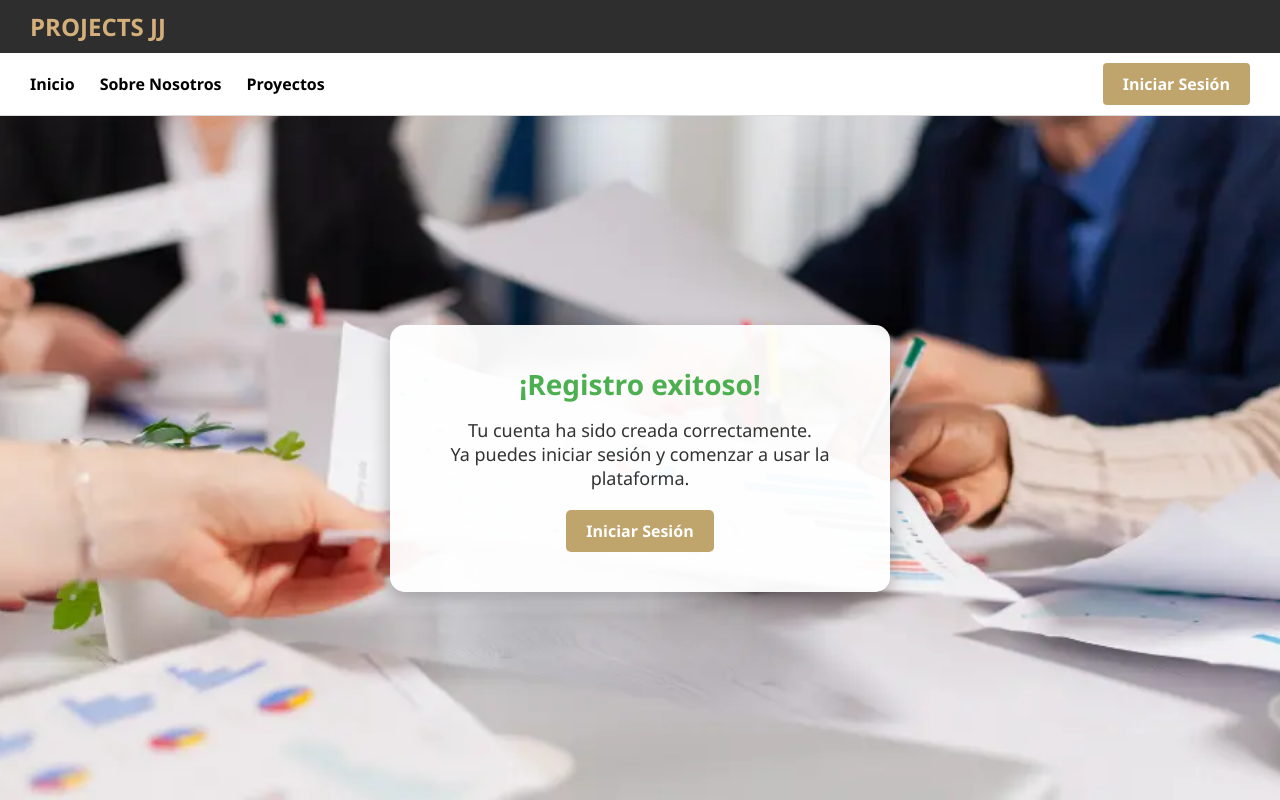
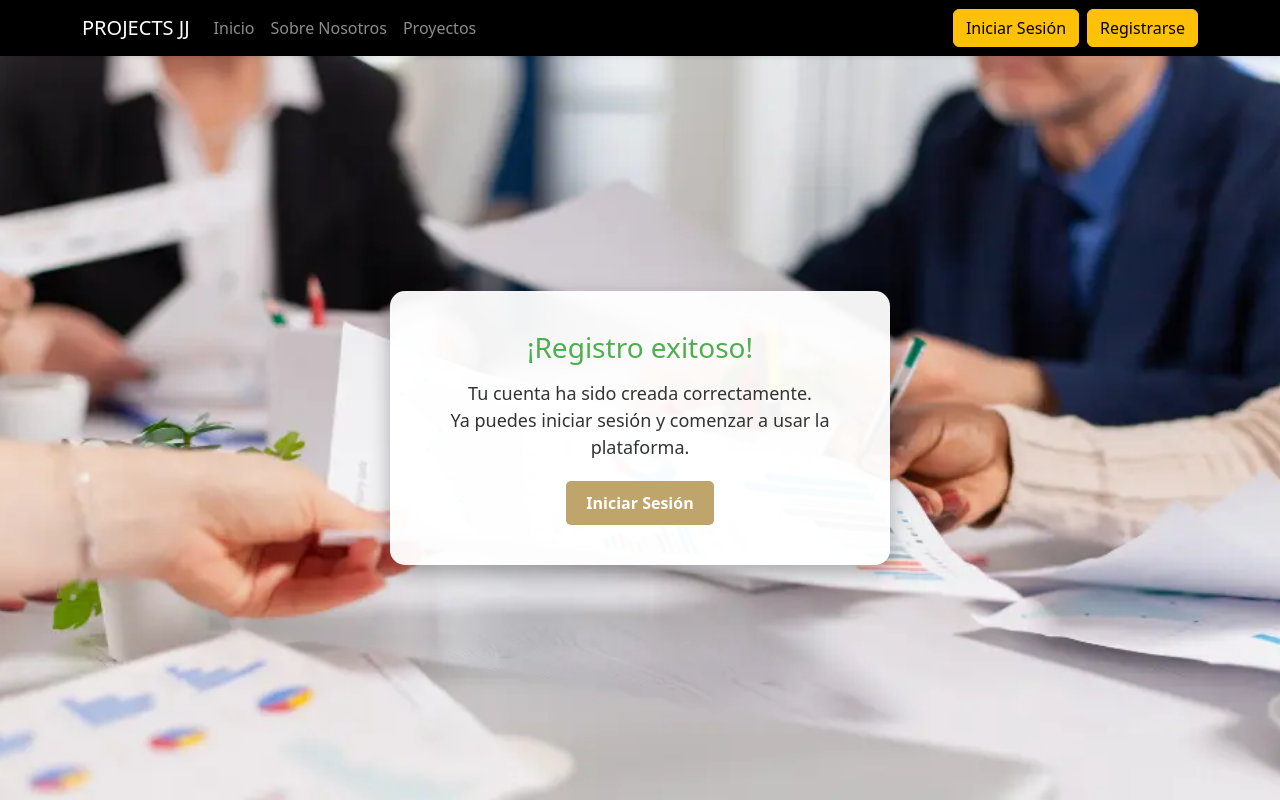
Before and after one commit to Kanemaster23/gestion, a Django app: page /usuario/registro/exitoso/ in a window 1280 px wide. Run offline with Django 5.2, Linux system fonts and the light colour scheme.

Commit message:
Cambios visuales y demás

```diff
--- a/templates/includes/navbar.html
+++ b/templates/includes/navbar.html
@@ -6,14 +6,12 @@
   <div class="container">
     <a class="navbar-brand" href="{% url 'inicio' %}">PROJECTS JJ</a>
 
-    <!-- Botón hamburguesa para móviles -->
     <button class="navbar-toggler" type="button" data-bs-toggle="collapse" data-bs-target="#navbarContenido"
       aria-controls="navbarContenido" aria-expanded="false" aria-label="Toggle navigation">
       <span class="navbar-toggler-icon"></span>
     </button>
 
     <div class="collapse navbar-collapse" id="navbarContenido">
-      <!-- Siempre muestra los links -->
       <ul class="navbar-nav me-auto mb-2 mb-lg-0">
         <li class="nav-item"><a class="nav-link" href="{% url 'inicio' %}">Inicio</a></li>
         <li class="nav-item"><a class="nav-link" href="{% url 'sobre_nosotros' %}">Sobre Nosotros</a></li>
@@ -21,13 +19,20 @@
       </ul>
 
       <div class="d-flex align-items-center">
-        {% if request.path == '/usuario/registro/' %}
-          <!-- Solo botón de login en página de registro -->
+        {% if request.path == '/usuario/registro/' or request.path == '/usuario/registro_exitoso/' %}
           <a href="{% url 'login_usuario' %}" class="btn btn-warning ms-auto">Iniciar Sesión</a>
 
         {% elif request.path == '/usuario/login/' %}
-          <!-- Solo botón de registro en página de login -->
           <a href="{% url 'registro' %}" class="btn btn-warning ms-auto">Registrarse</a>
+
+        {% elif request.path == '/usuario/login/exitoso/' %}
+          <a href="{% url 'registro' %}" class="btn btn-warning ms-auto">Registrarse</a>&nbsp;&nbsp;
+          <span class="text-white fw-bold">¡Bienvenido!</span>
+
+        {% elif request.path == '/usuario/verificacion/' %}
+          <!-- Oculta botón de iniciar sesión -->
+          <a href="{% url 'registro' %}" class="btn btn-warning ms-auto">Registrarse</a>&nbsp;&nbsp;
+          <span class="text-white fw-bold">Verificación 2FA</span>
 
         {% elif request.session.usuario_id %}
           <span class="navbar-text text-white me-3">👤 {{ request.session.nombre_usuario }}</span>
@@ -42,5 +47,4 @@
   </div>
 </nav>
 
-<!-- Bootstrap Bundle JS -->
 <script src="https://cdn.jsdelivr.net/npm/bootstrap@5.3.0/dist/js/bootstrap.bundle.min.js"></script>
--- a/templates/usuario/registro_exitoso.html
+++ b/templates/usuario/registro_exitoso.html
@@ -1,74 +1,21 @@
+{% load static %}
 <!DOCTYPE html>
 <html lang="es">
 <head>
   <meta charset="UTF-8">
   <meta name="viewport" content="width=device-width, initial-scale=1.0">
   <title>Registro Exitoso</title>
-  {% load static %}
+
+  <!-- Bootstrap CSS -->
+  <link href="https://cdn.jsdelivr.net/npm/bootstrap@5.3.0/dist/css/bootstrap.min.css" rel="stylesheet">
+
   <style>
-    * {
-      margin: 0;
-      padding: 0;
-      box-sizing: border-box;
-    }
-
     body {
       font-family: 'Segoe UI', Tahoma, Geneva, Verdana, sans-serif;
-      background: url("{% static 'imagenes/registro.webp' %}") center center/cover no-repeat;
+      background: url("{% static 'imagenes/registro.webp' %}") center center / cover no-repeat fixed;
       height: 100vh;
       display: flex;
       flex-direction: column;
-    }
-
-    header {
-      background-color: #2e2e2e;
-      color: white;
-      display: flex;
-      align-items: center;
-      padding: 10px 30px;
-    }
-
-    .logo {
-      font-size: 24px;
-      font-weight: bold;
-      color: #d4af7a;
-    }
-
-    .top-bar {
-      background-color: #fff;
-      padding: 10px 30px;
-      display: flex;
-      justify-content: space-between;
-      align-items: center;
-      border-bottom: 1px solid #ddd;
-    }
-
-    nav ul {
-      list-style: none;
-      display: flex;
-      gap: 25px;
-    }
-
-    nav ul li a {
-      text-decoration: none;
-      color: #000;
-      font-weight: bold;
-    }
-
-    .top-buttons {
-      display: flex;
-      gap: 10px;
-    }
-
-    .quote-btn {
-      background-color: #bfa46b;
-      color: white;
-      border: none;
-      padding: 10px 20px;
-      font-weight: bold;
-      cursor: pointer;
-      border-radius: 4px;
-      text-decoration: none;
     }
 
     .mensaje-container {
@@ -123,22 +70,7 @@
 </head>
 <body>
 
-  <header>
-    <div class="logo">PROJECTS JJ</div>
-  </header>
-
-  <div class="top-bar">
-    <nav>
-      <ul>
-        <li><a class="nav-link" href="{% url 'inicio' %}">Inicio</a></li>
-        <li><a href="#">Sobre Nosotros</a></li>
-        <li><a class="nav-link" href="{% url 'gestionar_proyectos' %}">Proyectos</a></li>
-      </ul>
-    </nav>
-    <div class="top-buttons">
-      <a href="{% url 'login_usuario' %}" class="quote-btn">Iniciar Sesión</a>
-    </div>
-  </div>
+  {% include 'includes/navbar.html' %}
 
   <div class="mensaje-container">
     <div class="mensaje">
@@ -148,5 +80,7 @@
     </div>
   </div>
 
+  <!-- Bootstrap Bundle JS -->
+  <script src="https://cdn.jsdelivr.net/npm/bootstrap@5.3.0/dist/js/bootstrap.bundle.min.js"></script>
 </body>
 </html>
```
Also changed, not shown: templates/usuario/2fa.html (+6 -44 lines), templates/usuario/login_exitoso.html (+15 -3 lines), db.sqlite3.
